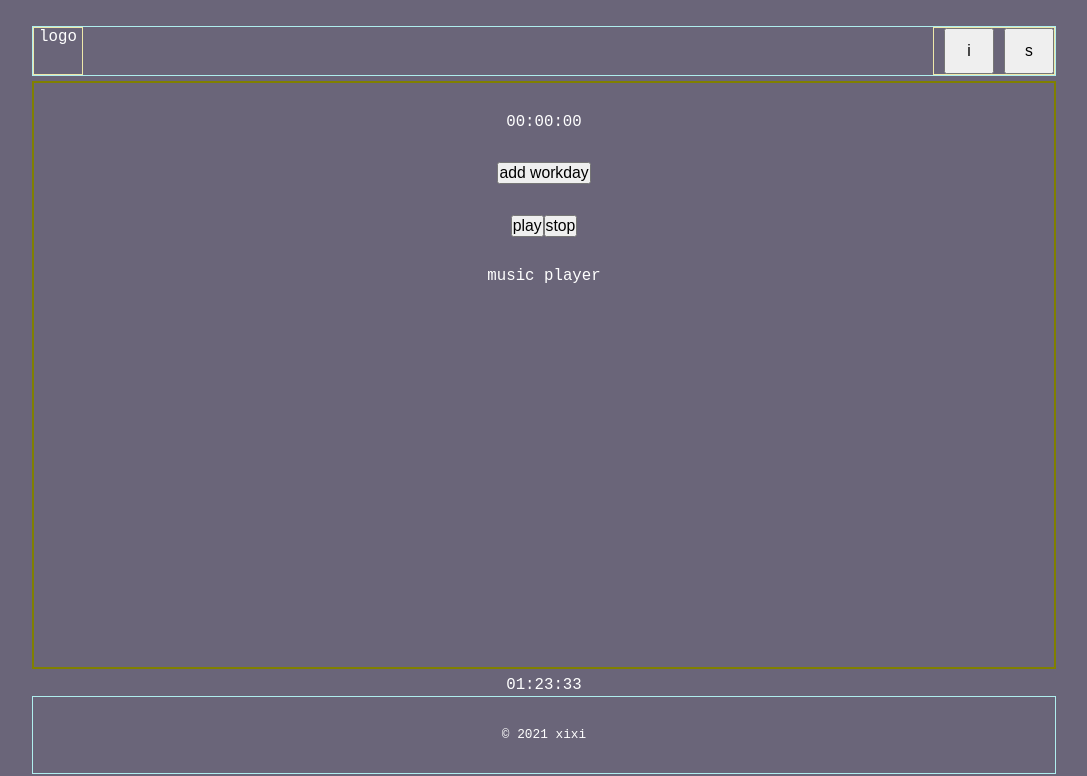
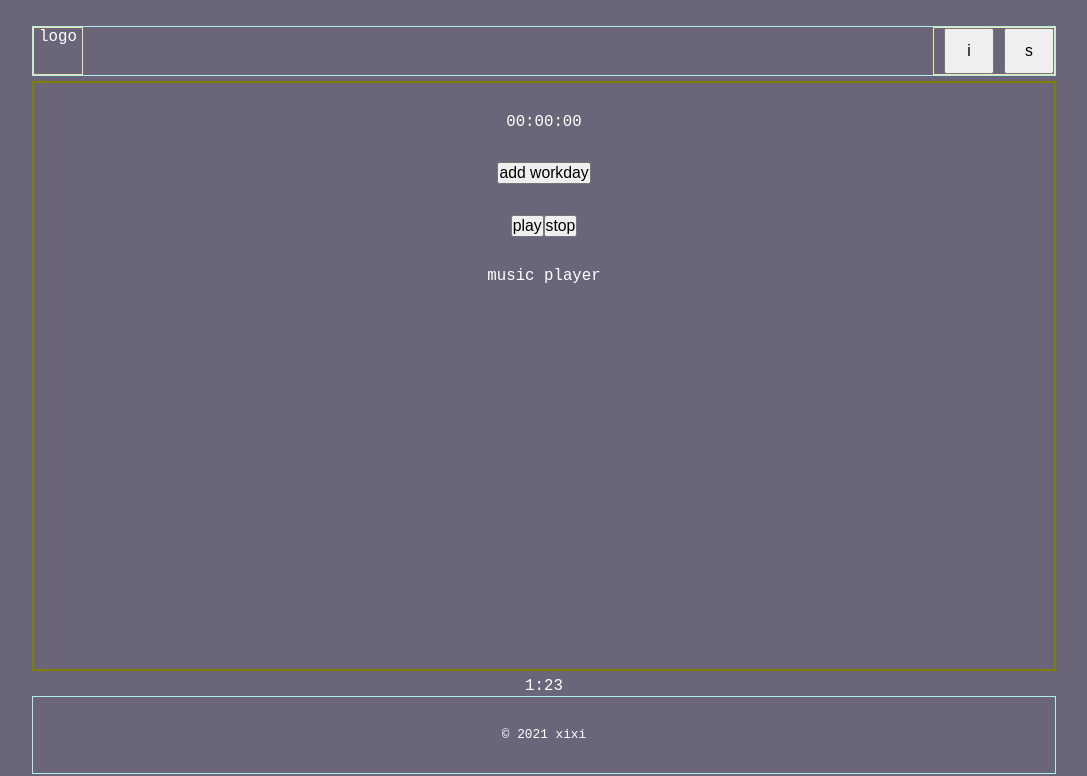
Before and after one commit to cclzhang/trusty-health-timer, a React (Create React App) app: page / in a window 1280 px wide. Shown: the top 776 px of the page, without its empty margins (96-1183 px from the left). Built offline with nearby package versions, Linux system fonts and the light colour scheme.

Commit message:
updated clock so it's active instead of static

```diff
--- a/src/App.js
+++ b/src/App.js
@@ -2,6 +2,7 @@
 import Header from './components/header/Header';
 import Main from './components/main/Main';
 import './App.css';
+import { useEffect, useState } from 'react';
 
 
 const today = new Date();
@@ -10,12 +11,24 @@ console.log(today.toLocaleTimeString('en-GB'));
 console.log(today.toLocaleTimeString());
 
 function App() {
+  const [clockHr, setClockHr] = useState(new Date().getHours());
+  const [clockMin, setClockMin] = useState(new Date().getMinutes());
+
+  useEffect(() => {
+    let interval = null;
+    interval = setInterval(() =>{
+      setClockHr(new Date().getHours());
+      setClockMin(new Date().getMinutes());
+      // console.log(new Date().getSeconds());
+    }, 1000)
+    return (()=> clearInterval(interval))
+  })
   return (
     <div className="App">
       <Header />
       <Main />
       <aside>
-        <p className="time">{currentTime}</p>
+        <p className="time">{`${clockHr}:${clockMin}`}</p>
       </aside>
       <footer>
         <p>&copy; 2021 <a href="http://cecilezhang.com">xixi</a></p>
```
